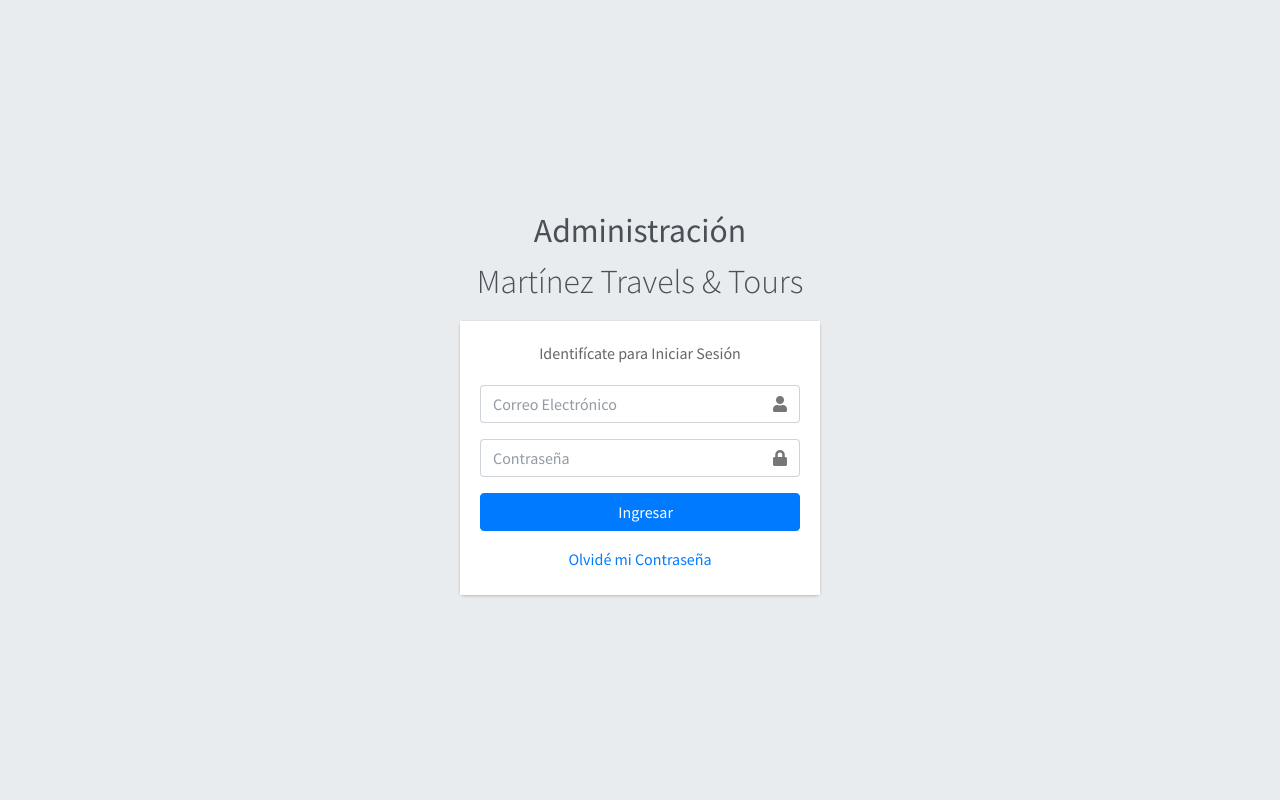
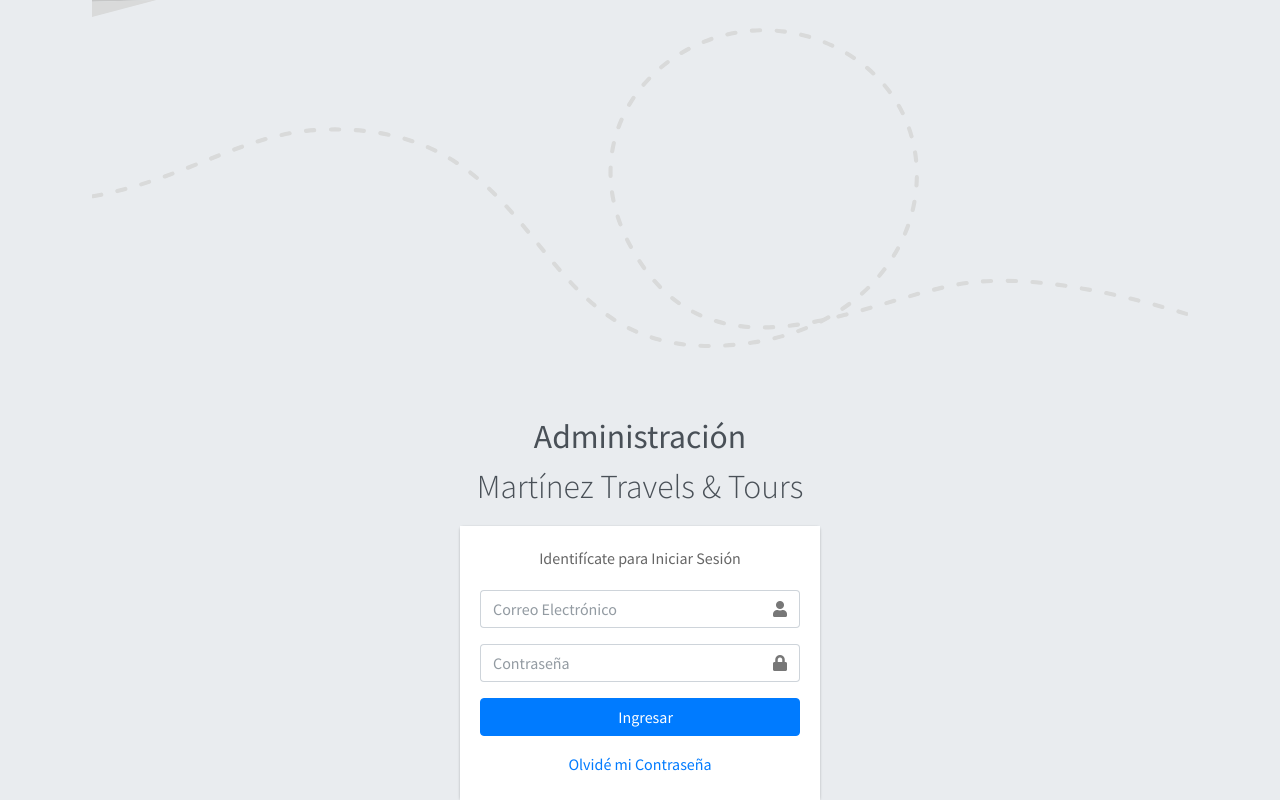
Before and after one commit to bortan01/SistemaAgencia, a PHP site: page /API-REST-PHP/ in a window 1280 px wide. Run offline with PHP 8.4, Linux system fonts and the light colour scheme; some libraries are stand-ins or nearby versions.

Commit message:
index avionsito

```diff
--- /dev/null
+++ b/css/avion.css
@@ -0,0 +1,28 @@
+html {
+    background-color: #28505d;
+  }
+
+  .caminoAvion {
+    stroke: #d9dada;
+    stroke-width: 0.1%;
+    stroke-width: 0.5%;
+    stroke-dasharray: 1% 2%;
+    stroke-linecap: round;
+    fill: none;
+  }
+
+  .fil1 {
+    fill: #d9dada;
+  }
+
+  .fil2 {
+    fill: #c5c6c6;
+  }
+
+  .fil4 {
+    fill: #9d9e9e;
+  }
+
+  .fil3 {
+    fill: #aeafb0;
+  }
--- a/index.php
+++ b/index.php
@@ -33,10 +33,29 @@ if (isset($_SESSION["activoA"]) && isset($_SESSION["nivelA"])) {
     <script src="https://www.gstatic.com/firebasejs/5.7.0/firebase-auth.js"></script>
     <script src="https://www.gstatic.com/firebasejs/5.7.0/firebase-firestore.js"></script>
     <link rel="stylesheet" type="text/css" href="./css/chat.css">
+    <link rel="stylesheet" type="text/css" href="./css/avion.css">
+
     <link href="./plugins/sweetalert2-theme-bootstrap-4/bootstrap-4.css" rel="stylesheet" type="text/css" />
 </head>
 
 <body class="hold-transition login-page">
+            <svg viewBox="0 0 3387 1270">
+                <path id="caminoAvion" class="caminoAvion"
+                    d="M-226 626c439,4 636,-213 934,-225 755,-31 602,769 1334,658 562,-86 668,-698 266,-908 -401,-210 -893,189 -632,630 260,441 747,121 1051,91 360,-36 889,179 889,179" />
+                <g id="avion">
+                    <polygon class="fil1" points="-141,-10 199,0 -198,-72 -188,-61 -171,-57 -184,-57 " />
+                    <polygon class="fil2" points="199,0 -141,-10 -163,63 -123,9 " />
+                    <polygon class="fil3"
+                        points="-95,39 -113,32 -123,9 -163,63 -105,53 -108,45 -87,48 -90,45 -103,41 -94,41 " />
+                    <path class="fil4"
+                        d="M-87 48l-21 -3 3 8 19 -4 -1 -1zm-26 -16l18 7 -2 -1 32 -7 -29 1 11 -4 -24 -1 -16 -18 10 23zm10 9l13 4 -4 -4 -9 0z" />
+                    <polygon class="fil1" points="-83,28 -94,32 -65,31 -97,38 -86,49 -67,70 199,0 -123,9 -107,27 " />
+                </g>
+                <!-- Define the motion path animation -->
+                <animateMotion xlink:href="#avion" dur="5s" repeatCount="indefinite" rotate="auto">
+                    <mpath xlink:href="#caminoAvion" />
+                </animateMotion>
+            </svg>
     <div class="login-box">
         <div class="login-logo">
             <a href=""><b>Administración</b><br>Martínez Travels & Tours</a>
@@ -56,8 +75,8 @@ if (isset($_SESSION["activoA"]) && isset($_SESSION["nivelA"])) {
                         </div>
                     </div>
                     <div class="input-group mb-3">
-                  <input type="password" id="password" name="password" class="form-control" placeholder="Contraseña"
-                     autocomplete="off">
+                        <input type="password" id="password" name="password" class="form-control"
+                            placeholder="Contraseña" autocomplete="off">
                         <div class="input-group-append">
                             <div class="input-group-text">
                                 <span class="fas fa-lock"></span>
```
Lines whose indentation alone changed are shown as unchanged.
